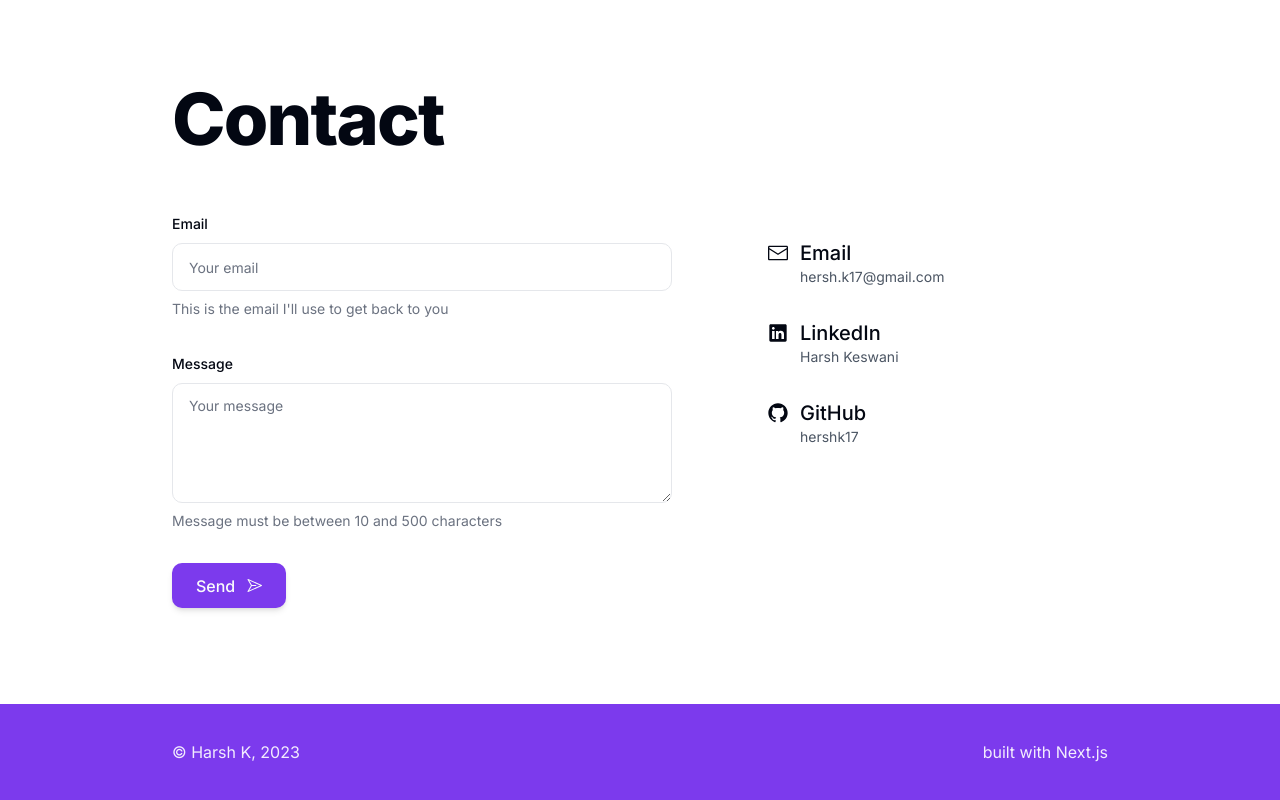
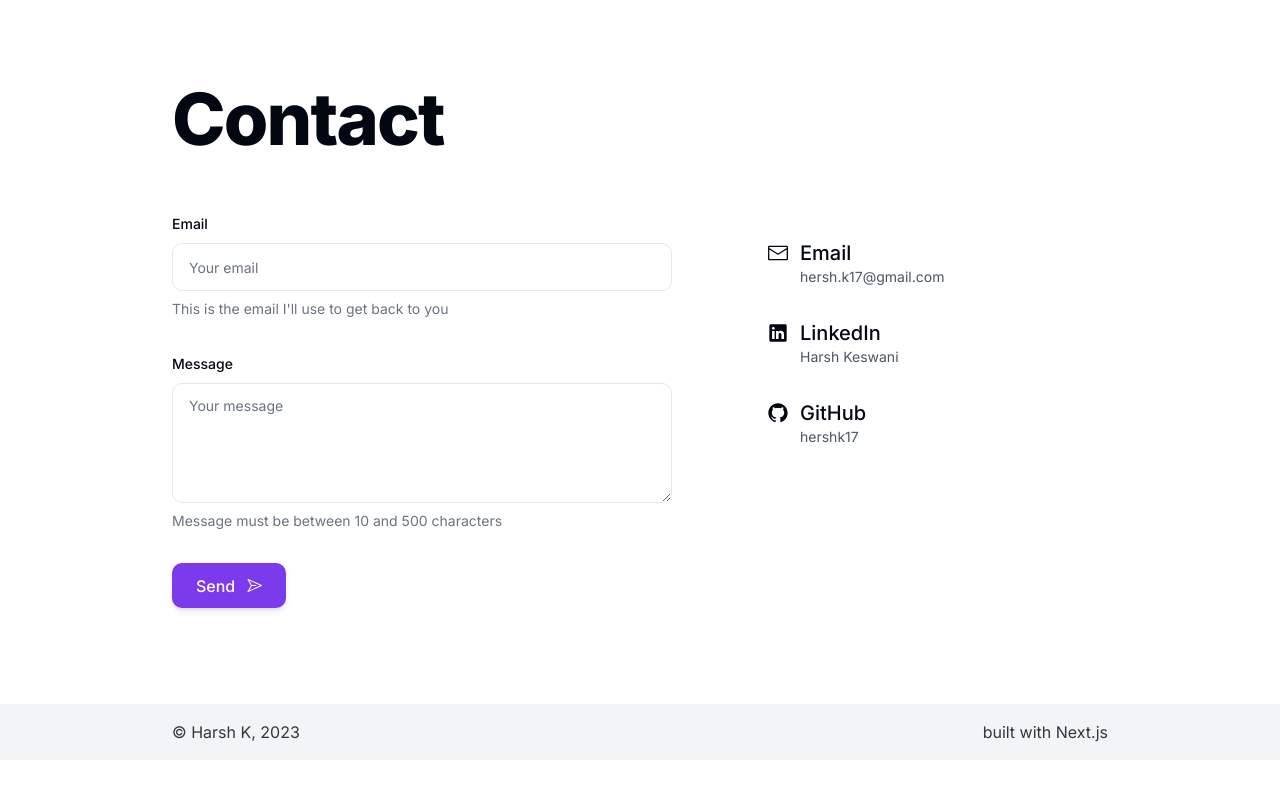
Before and after one commit to hershk17/portfolio, a Next.js app: page / in a window 1280 px wide. Shown: the part 4847-5647 px from the top of the page. After the commit the page ends 5607 px from the top, so only its background shows below. Built offline with nearby package versions, Linux system fonts and the light colour scheme.

Commit message:
updated scroll to top button

```diff
--- a/app/page.tsx
+++ b/app/page.tsx
@@ -35,8 +35,8 @@ export default function Home() {
         <Contact />
       </main>
 
-      <footer className="bg-primary text-white/90 mt-24">
-        <section className="container h-24 flex justify-between items-center">
+      <footer className="bg-secondary text-foreground/80 mt-24">
+        <section className="container h-14 flex justify-between items-center">
           <p>&#169; Harsh K, 2023</p>
           <p>built with Next.js</p>
         </section>
--- a/components/ScrollToTopButton.tsx
+++ b/components/ScrollToTopButton.tsx
@@ -29,13 +29,13 @@ const ScrollToTopButton = () => {
 
   return (
     <Button
-      className={`fixed right-20 rounded-full shadow-xl duration-200 gap-2 ${
-        isVisible ? "bottom-28 opacity-100" : "bottom-0 opacity-0"
+      className={`fixed inset-x-0 m-auto rounded-full shadow-xl duration-200 gap-2 ${
+        isVisible ? "bottom-16 opacity-100" : "bottom-0 opacity-0"
       }`}
       onClick={scrollToTop}
     >
       Back to top
-      <ChevronUpIcon className="h-4 w-4" />
+      <ChevronUpIcon className="h-5 w-5" />
     </Button>
   );
 };
--- a/components/sections/Overview.tsx
+++ b/components/sections/Overview.tsx
@@ -14,7 +14,7 @@ export const Overview = () => {
   return (
     <section
       id="overview"
-      className="flex flex-col h-[calc(100vh-7rem)] md:h-[calc(100vh-8rem)] text-center justify-center items-center"
+      className="flex flex-col h-[calc(100vh-10rem)] md:h-[calc(100vh-8rem)] text-center justify-center items-center"
     >
       <Image
         src={pfp}
```
